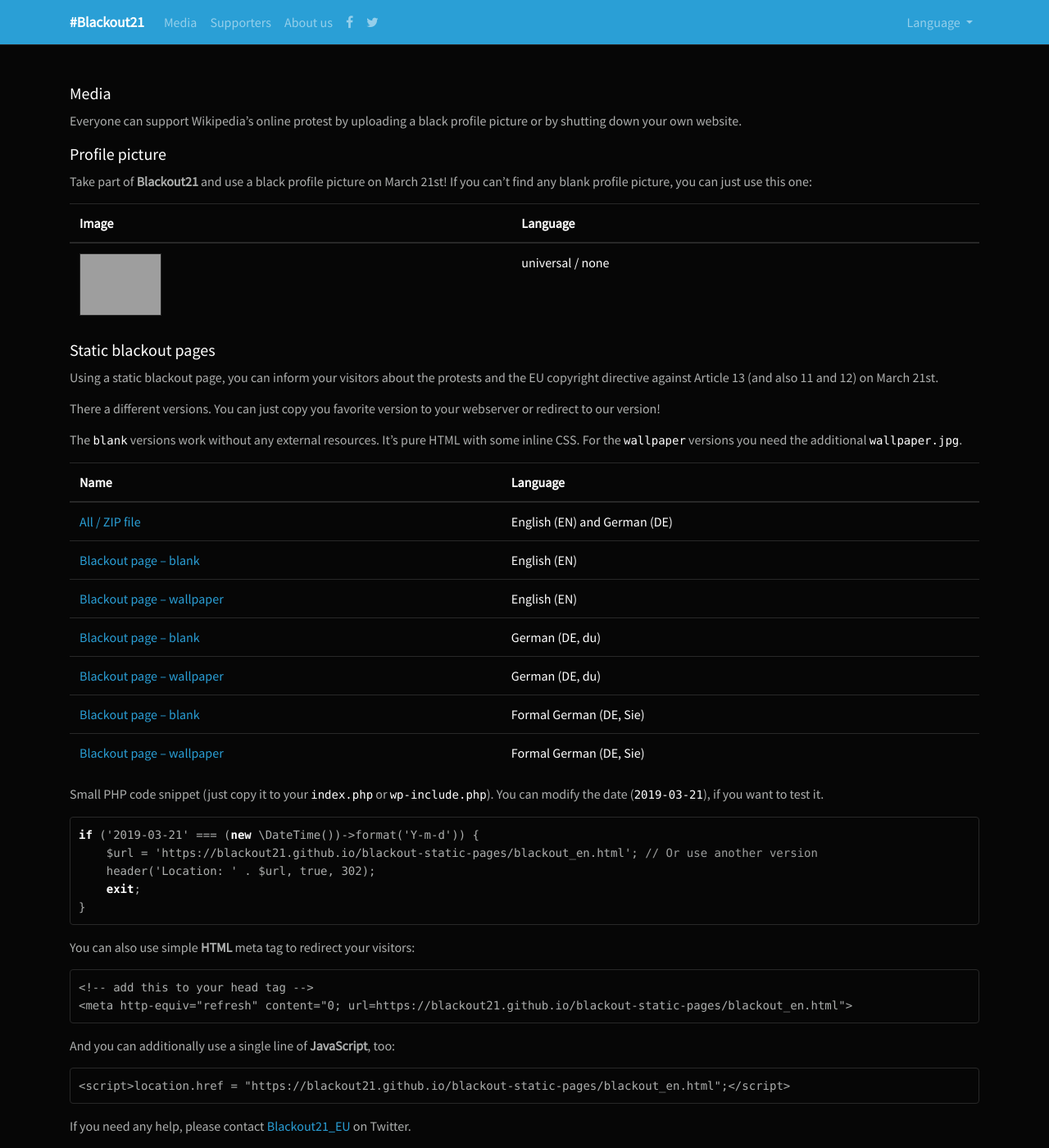
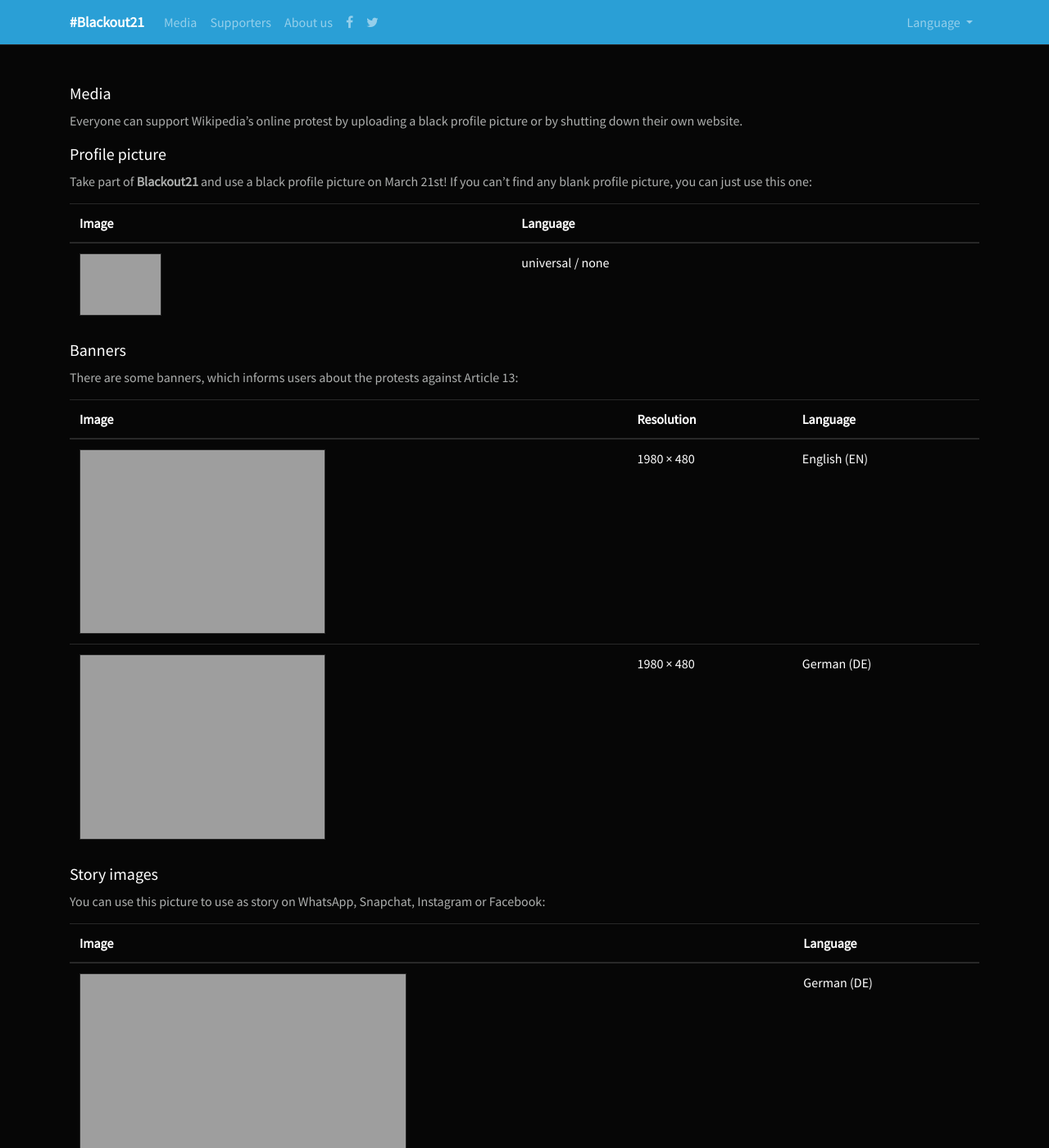
Before and after one commit to blackout21/blackout21.github.io, a Jekyll site: the page built from en/media.md, in a window 1280 px wide and 1400 px high. Shown: the whole window at 82% size. Built offline with Jekyll 4.4.1, drawn with Linux system fonts in a browser that asks for light colours; nearby versions of some CDN libraries; our own code applies the rules of GitHub Pages for plain Markdown files; a script that is not in the unit is left out.

Commit message:
Added banners and story

```diff
--- /dev/null
+++ b/_includes/banners.html
@@ -0,0 +1,21 @@
+<table class="table">
+  <thead>
+      <tr>
+        <th>Image</th>
+        <th>Resolution</th>
+        <th>Language</th>
+      </tr>
+  </thead>
+  <tbody>
+    <tr>
+      <td><img src="https://blackout21.github.io/media/banners/blackout21_1980x480_en.png" class="bordered-image" alt="Banner (EN)" width="300"></td>
+      <td>1980 × 480</td>
+      <td>English (EN)</td>
+    </tr>
+    <tr>
+      <td><img src="https://blackout21.github.io/media/banners/blackout21_1980x480_de.png" class="bordered-image" alt="Banner (DE)" width="300"></td>
+      <td>1980 × 480</td>
+      <td>German (DE)</td>
+    </tr>
+  </tbody>
+</table>
--- /dev/null
+++ b/_includes/stories.html
@@ -0,0 +1,14 @@
+<table class="table">
+  <thead>
+      <tr>
+        <th>Image</th>
+        <th>Language</th>
+      </tr>
+  </thead>
+  <tbody>
+    <tr>
+      <td><img src="https://blackout21.github.io/media/stories/story_variant1_de.png" class="bordered-image" alt="Story (EN)" height="300"></td>
+      <td>German (DE)</td>
+    </tr>
+  </tbody>
+</table>
--- a/en/media.md
+++ b/en/media.md
@@ -6,7 +6,7 @@ language: en
 
 ## Media
 
-Everyone can support Wikipedia's online protest by uploading a black profile picture or by shutting down your
+Everyone can support Wikipedia's online protest by uploading a black profile picture or by shutting down their
 own website.
 
 
@@ -16,6 +16,20 @@ Take part of **Blackout21** and use a black profile picture on March 21st! If yo
 picture, you can just use this one:
 
 {% include profile_pictures.html %}
+
+
+### Banners
+
+There are some banners, which informs users about the protests against Article 13:
+
+{% include banners.html %}
+
+
+### Story images
+
+You can use this picture to use as story on WhatsApp, Snapchat, Instagram or Facebook:
+
+{% include stories.html %}
 
 
 ### Static blackout pages
```
Also changed, not shown: de/media.md (+14 -0 lines).
